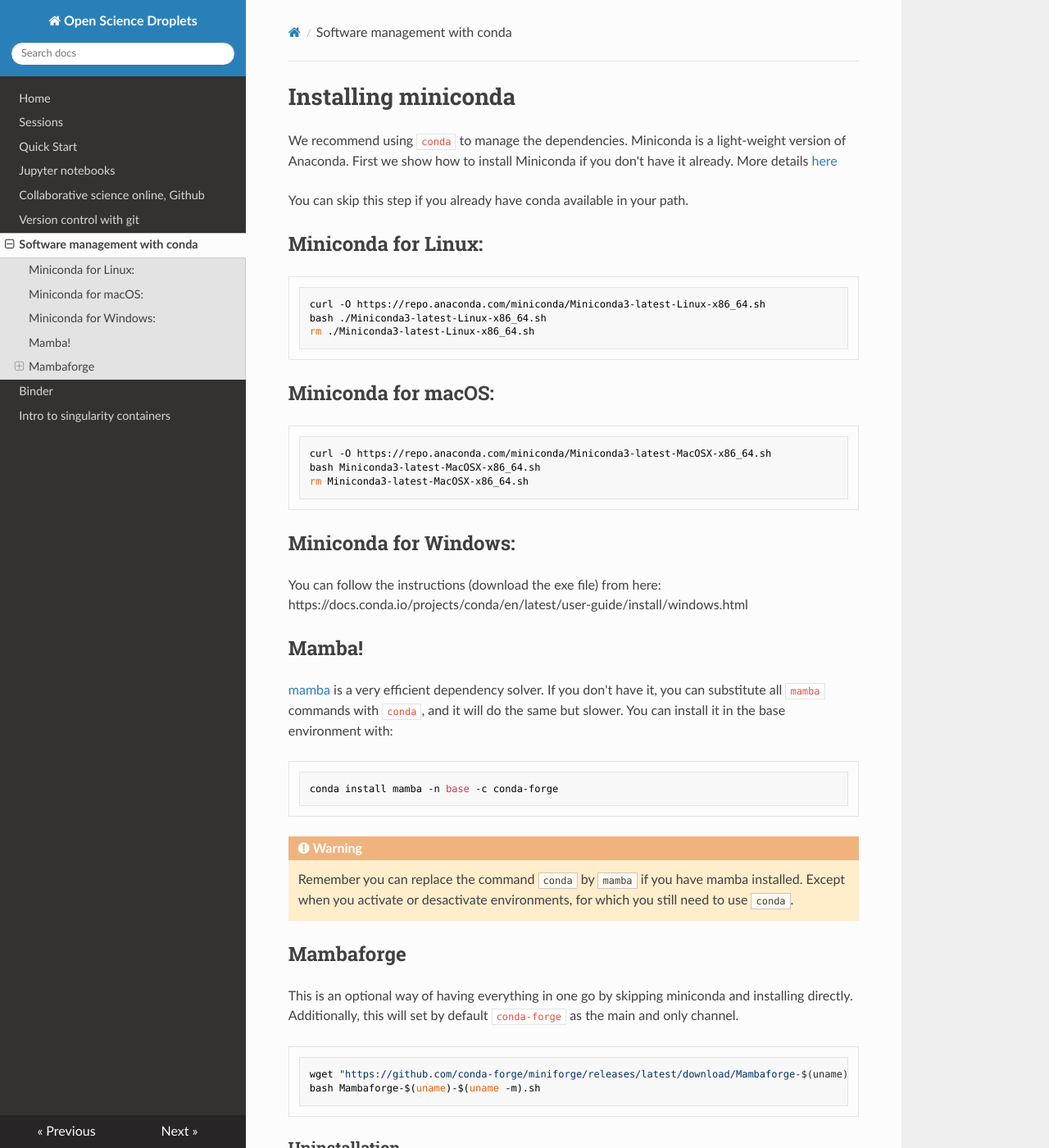
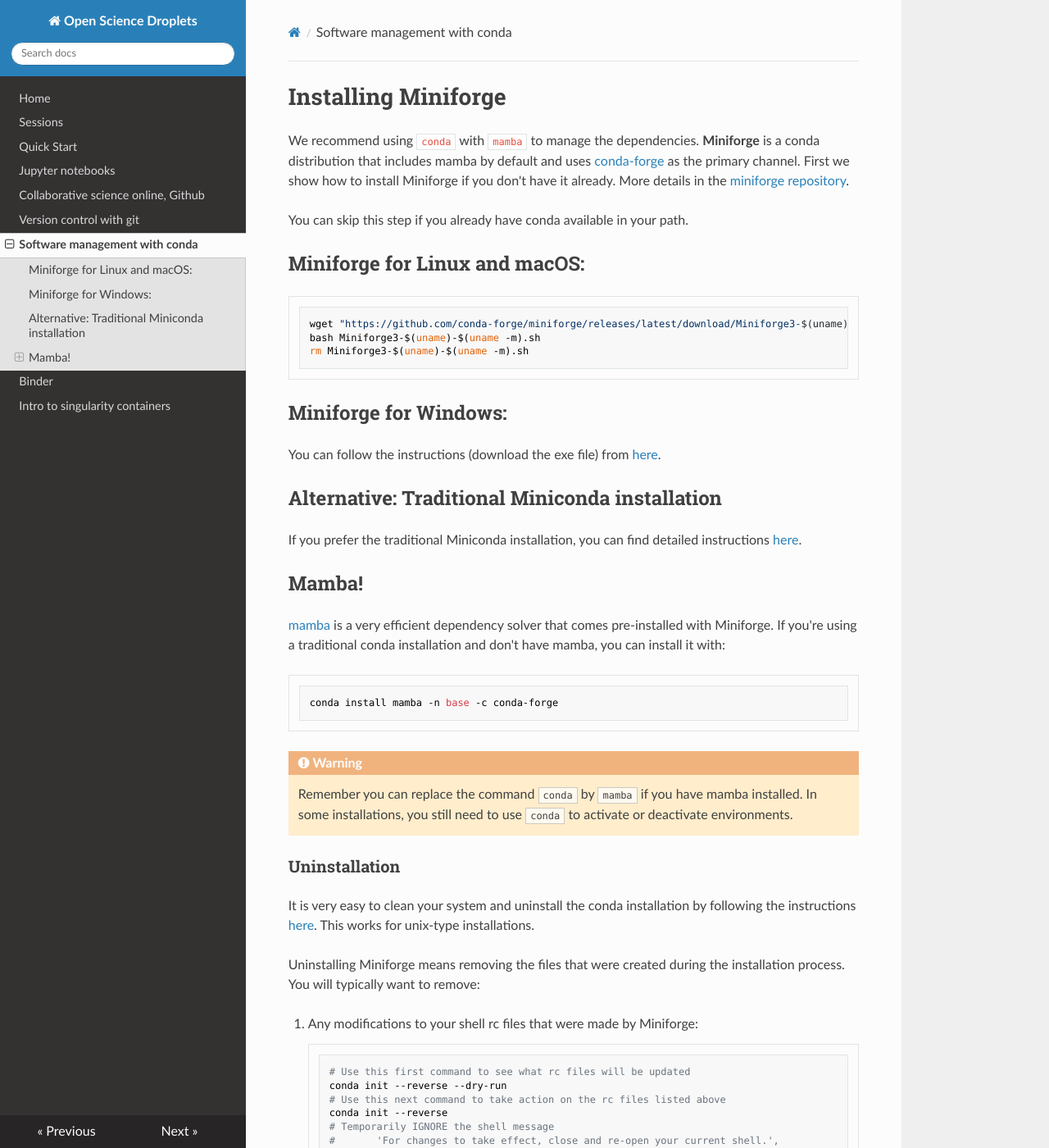
Before and after one commit to espsrc/droplets, an MkDocs documentation site: the page built from docs/conda.md, in a window 1280 px wide and 1400 px high. Shown: the whole window at 82% size. Built offline with MkDocs 1.6.1, drawn with Linux system fonts in a browser that asks for light colours; nearby versions of some CDN libraries; some of the changed text lies outside the part shown.

Commit message:
Update conda installation instructions

````diff
--- a/docs/conda.md
+++ b/docs/conda.md
@@ -1,54 +1,35 @@
-# Installing miniconda
-
-We recommend using `conda` to manage the dependencies. Miniconda is a light-weight version of Anaconda. First we show how to install Miniconda if you don't have it already. More details [here](https://docs.conda.io/projects/conda/en/latest/user-guide/install/index.html#regular-installation)
+# Installing Miniforge
+We recommend using `conda` with `mamba` to manage the dependencies. **Miniforge** is a conda distribution that includes mamba by default and uses [conda-forge](https://conda-forge.org/) as the primary channel. First we show how to install Miniforge if you don't have it already. More details in the [miniforge repository](https://github.com/conda-forge/miniforge).
 
 You can skip this step if you already have conda available in your path.
 
-## Miniconda for Linux:
+## Miniforge for Linux and macOS:
 ```bash
-curl -O https://repo.anaconda.com/miniconda/Miniconda3-latest-Linux-x86_64.sh
-bash ./Miniconda3-latest-Linux-x86_64.sh
-rm ./Miniconda3-latest-Linux-x86_64.sh
+wget "https://github.com/conda-forge/miniforge/releases/latest/download/Miniforge3-$(uname)-$(uname -m).sh"
+bash Miniforge3-$(uname)-$(uname -m).sh
+rm Miniforge3-$(uname)-$(uname -m).sh
 ```
+## Miniforge for Windows:
+You can follow the instructions (download the exe file) from [here](https://github.com/conda-forge/miniforge?tab=readme-ov-file#windows).
 
-## Miniconda for macOS:
-```bash
-curl -O https://repo.anaconda.com/miniconda/Miniconda3-latest-MacOSX-x86_64.sh
-bash Miniconda3-latest-MacOSX-x86_64.sh
-rm Miniconda3-latest-MacOSX-x86_64.sh
-```
-
-## Miniconda for Windows:
-You can follow the instructions (download the exe file) from here: https://docs.conda.io/projects/conda/en/latest/user-guide/install/windows.html
-
+## Alternative: Traditional Miniconda installation
+If you prefer the traditional Miniconda installation, you can find detailed instructions [here](https://www.anaconda.com/docs/getting-started/miniconda/install#linux-2).
 
 ## Mamba!
-
-[mamba](https://github.com/mamba-org/mamba) is a very efficient dependency solver. If you don't have it, you can substitute all `mamba` commands with `conda`, and it will do the same but slower. You can install it in the base environment with:
-
+[mamba](https://github.com/mamba-org/mamba) is a very efficient dependency solver that comes pre-installed with Miniforge. If you're using a traditional conda installation and don't have mamba, you can install it with:
 ```
 conda install mamba -n base -c conda-forge
 ```
 
 !!! warning
-    Remember you can replace the command `conda` by `mamba` if you have mamba installed. Except when you activate or desactivate environments, for which you still need to use `conda`.
-
-## Mambaforge
-This is an optional way of having everything in one go by skipping miniconda and installing directly. Additionally, this will set by default `conda-forge` as the main and only channel.
-
-```bash
-wget "https://github.com/conda-forge/miniforge/releases/latest/download/Mambaforge-$(uname)-$(uname -m).sh"
-bash Mambaforge-$(uname)-$(uname -m).sh
-```
+    Remember you can replace the command `conda` by `mamba` if you have mamba installed. In some installations, you still need to use `conda` to activate or deactivate environments.
 
 ### Uninstallation
+It is very easy to clean your system and uninstall the conda installation by following the instructions [here](https://github.com/conda-forge/miniforge#uninstallation). This works for unix-type installations.
 
-It is very easy to clean your system and uninstall the conda installation by following the instructions here](https://github.com/conda-forge/miniforge#uninstallation). This works for unix-type installations.
-
-Uninstalling Miniforge/Mambaforge means removing the files that were created during the installation process. You will typically want to remove:
+Uninstalling Miniforge means removing the files that were created during the installation process. You will typically want to remove:
 
 1. Any modifications to your shell rc files that were made by Miniforge:
-
 ```bash
 # Use this first command to see what rc files will be updated
 conda init --reverse --dry-run
@@ -60,7 +41,6 @@
 ```
 
 2. Remove the folder and all subfolders where the base environment for Miniforge was installed:
-
 ```bash
 CONDA_BASE_ENVIRONMENT=$(conda info --base)
 echo The next command will delete all files in ${CONDA_BASE_ENVIRONMENT}
@@ -71,7 +51,6 @@
 ```
 
 3. Any global conda configuration files that are left behind.
-
 ```bash
 echo ${HOME}/.condarc will be removed if it exists
 rm -f "${HOME}/.condarc"
````
Also changed, not shown: other parts of docs/conda.md (+3 -3 lines).
